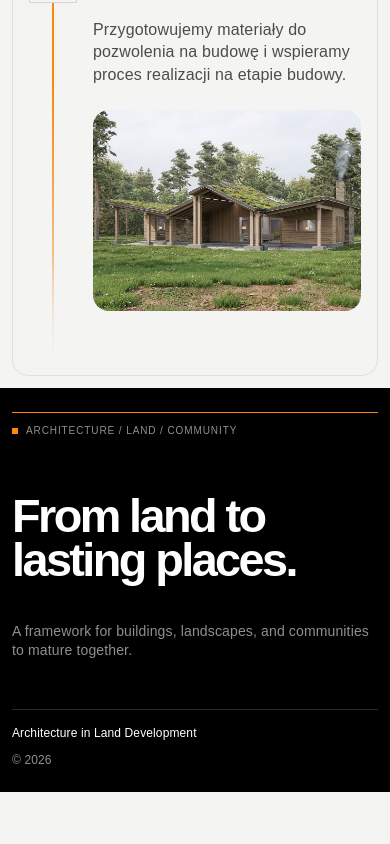
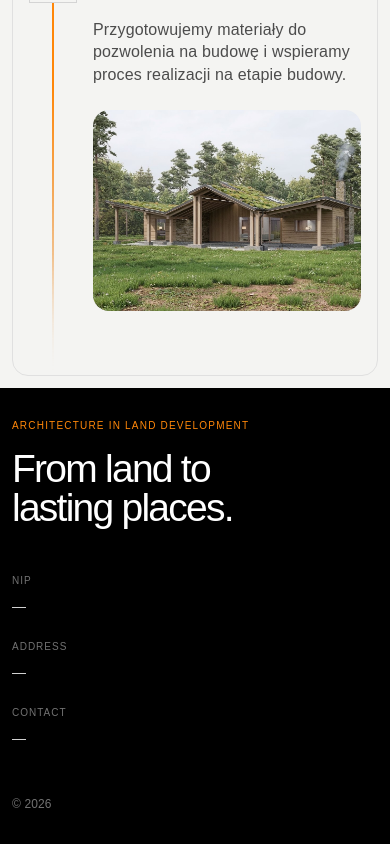
Before and after one commit to PafkoRoki/ARCHITECTURE-in-LAND-DEVELOPMENT, a React (Vite) app in the folder frontend/: page / in a window 390 px wide. Shown: the part 7507-8351 px from the top of the page. Before the commit the page ends 8299 px from the top, so only its background shows below. Built offline with nearby package versions, Linux system fonts and the light colour scheme; a web font is replaced by a local one.

Commit message:
style: make footer ultra minimal

```diff
--- a/frontend/src/components/Footer.css
+++ b/frontend/src/components/Footer.css
@@ -7,7 +7,6 @@
 
 .site-footer {
   width: 100%;
-  overflow: hidden;
   color: #ffffff;
   background-color: #000000;
 }
@@ -19,125 +18,96 @@
   width: 100%;
   max-width: 120rem;
   margin: 0 auto;
-  padding: clamp(1.5rem, 2.5vw, 2.5rem) clamp(1.5rem, 4vw, 4rem)
-    calc(clamp(1.5rem, 2.5vw, 2.5rem) + env(safe-area-inset-bottom));
+  padding: clamp(2rem, 3.5vw, 3.5rem) clamp(1.5rem, 4vw, 4rem)
+    calc(clamp(2rem, 3.5vw, 3.5rem) + env(safe-area-inset-bottom));
 }
 
-.site-footer__eyebrow-row {
-  grid-column: 1 / -1;
-  display: flex;
-  align-items: center;
-  gap: 0.625rem;
-  padding-top: 0.75rem;
-  border-top: 1px solid #ff8709;
+.site-footer__introduction {
+  grid-column: 1 / span 5;
 }
 
-.site-footer__marker {
-  flex: none;
-  width: 0.375rem;
-  height: 0.375rem;
-  background-color: #ff8709;
-}
-
-.site-footer__eyebrow {
+.site-footer__identity {
   margin: 0;
-  color: #8f8f8f;
+  color: #ff8709;
   font-size: clamp(0.625rem, 0.8vw, 0.75rem);
   line-height: var(--type-label-leading);
-  letter-spacing: 0.14em;
+  letter-spacing: 0.12em;
+  text-transform: uppercase;
 }
 
 .site-footer__heading {
-  grid-column: 1 / span 7;
-  max-width: 11ch;
-  margin: clamp(3.5rem, 6vw, 6rem) 0 clamp(3rem, 5vw, 5rem);
+  max-width: 12ch;
+  margin: 1rem 0 0;
   color: #ffffff;
-  font-size: clamp(2.75rem, 5.2vw, 5.75rem);
-  font-weight: 600;
-  line-height: 0.94;
-  letter-spacing: -0.055em;
+  font-size: clamp(2rem, 3.5vw, 3.75rem);
+  font-weight: 500;
+  line-height: 1;
+  letter-spacing: -0.045em;
   text-wrap: balance;
 }
 
-.site-footer__supporting-text {
-  grid-column: 9 / -1;
-  align-self: end;
-  max-width: 24rem;
-  margin: 0 0 clamp(3rem, 5vw, 5rem);
-  color: #8f8f8f;
-  font-size: var(--type-body-size);
-  line-height: 1.4;
-  letter-spacing: var(--type-body-tracking);
+.site-footer__business-details {
+  grid-column: 7 / -1;
+  display: grid;
+  grid-template-columns: repeat(3, minmax(0, 1fr));
+  align-self: start;
+  gap: var(--card-spacing);
+  margin: 0;
 }
 
-.site-footer__identity-row {
-  grid-column: 1 / -1;
-  display: flex;
-  align-items: flex-end;
-  justify-content: space-between;
-  gap: 2rem;
-  padding-top: 1rem;
-  border-top: 1px solid #292929;
+.site-footer__business-detail dt {
+  color: #727272;
+  font-size: clamp(0.625rem, 0.8vw, 0.75rem);
+  line-height: var(--type-label-leading);
+  letter-spacing: 0.1em;
+  text-transform: uppercase;
 }
 
-.site-footer__identity,
+.site-footer__business-detail dd {
+  margin: 0.625rem 0 0;
+  color: #d4d4d4;
+  font-size: var(--type-body-size);
+  line-height: var(--type-body-leading);
+  overflow-wrap: anywhere;
+}
+
 .site-footer__copyright {
-  margin: 0;
+  grid-column: 7 / -1;
+  margin: clamp(3rem, 5vw, 5rem) 0 0;
+  color: #727272;
   font-size: var(--type-label-size);
   line-height: var(--type-label-leading);
 }
 
-.site-footer__identity {
-  color: #ffffff;
-}
-
-.site-footer__copyright {
-  color: #8f8f8f;
-  text-align: right;
-}
-
 @media (max-width: 767px) {
-  .site-footer__inner {
-    display: block;
+  .site-footer__introduction,
+  .site-footer__business-details,
+  .site-footer__copyright {
+    grid-column: 1 / -1;
   }
 
-  .site-footer__heading {
-    max-width: 11ch;
-    margin: clamp(3.5rem, 12vw, 5rem) 0 clamp(2.5rem, 9vw, 4rem);
-    font-size: clamp(2.75rem, 10vw, 4.5rem);
+  .site-footer__business-details {
+    margin-top: clamp(3rem, 10vw, 4.5rem);
   }
 
-  .site-footer__supporting-text {
-    max-width: 24rem;
-    margin: 0 0 clamp(3rem, 10vw, 4.5rem);
+  .site-footer__copyright {
+    margin-top: clamp(3rem, 10vw, 4.5rem);
   }
 }
 
 @media (max-width: 479px) {
   .site-footer__inner {
+    display: block;
     padding-right: var(--card-spacing);
     padding-left: var(--card-spacing);
   }
 
-  .site-footer__eyebrow-row {
-    gap: 0.5rem;
+  .site-footer__heading {
+    font-size: clamp(2rem, 10vw, 2.75rem);
   }
 
-  .site-footer__eyebrow {
-    letter-spacing: 0.09em;
-  }
-
-  .site-footer__heading {
-    font-size: clamp(2.5rem, 12vw, 3.75rem);
-  }
-
-  .site-footer__identity-row {
-    align-items: flex-start;
-    flex-direction: column;
-    gap: 0.75rem;
-  }
-
-  .site-footer__copyright {
-    text-align: left;
+  .site-footer__business-details {
+    grid-template-columns: 1fr;
+    gap: 1.5rem;
   }
 }
--- a/frontend/src/components/Footer.tsx
+++ b/frontend/src/components/Footer.tsx
@@ -6,25 +6,23 @@ export function Footer() {
   return (
     <footer className="site-footer" aria-labelledby="site-footer-heading">
       <div className="site-footer__inner">
-        <div className="site-footer__eyebrow-row">
-          <span className="site-footer__marker" aria-hidden="true" />
-          <p className="site-footer__eyebrow">{FOOTER_CONTENT.eyebrow}</p>
+        <div className="site-footer__introduction">
+          <p className="site-footer__identity">{FOOTER_CONTENT.identity}</p>
+          <h2 id="site-footer-heading" className="site-footer__heading">
+            {FOOTER_CONTENT.heading}
+          </h2>
         </div>
 
-        <h2 id="site-footer-heading" className="site-footer__heading">
-          {FOOTER_CONTENT.heading}
-        </h2>
+        <dl className="site-footer__business-details">
+          {FOOTER_CONTENT.businessDetails.map((detail) => (
+            <div className="site-footer__business-detail" key={detail.label}>
+              <dt>{detail.label}</dt>
+              <dd>{detail.value}</dd>
+            </div>
+          ))}
+        </dl>
 
-        <p className="site-footer__supporting-text">
-          {FOOTER_CONTENT.supportingText}
-        </p>
-
-        <div className="site-footer__identity-row">
-          <p className="site-footer__identity">{FOOTER_CONTENT.identity}</p>
-          <p className="site-footer__copyright">
-            &copy; {currentYear}
-          </p>
-        </div>
+        <p className="site-footer__copyright">&copy; {currentYear}</p>
       </div>
     </footer>
   )
--- a/frontend/src/content/landingPageContent.ts
+++ b/frontend/src/content/landingPageContent.ts
@@ -167,17 +167,27 @@ export const {
   steps: PROCESS_STEPS,
 } = PROCESS_CONTENT
 
+export type FooterBusinessDetail = Readonly<{
+  label: string
+  value: string
+}>
+
 export type FooterContent = Readonly<{
-  eyebrow: string
   heading: string
-  supportingText: string
   identity: string
+  businessDetails: readonly [
+    FooterBusinessDetail,
+    FooterBusinessDetail,
+    FooterBusinessDetail,
+  ]
 }>
 
 export const FOOTER_CONTENT = {
-  eyebrow: 'ARCHITECTURE / LAND / COMMUNITY',
   heading: 'From land to lasting places.',
-  supportingText:
-    'A framework for buildings, landscapes, and communities to mature together.',
   identity: 'Architecture in Land Development',
+  businessDetails: [
+    { label: 'NIP', value: '—' },
+    { label: 'Address', value: '—' },
+    { label: 'Contact', value: '—' },
+  ],
 } as const satisfies FooterContent
```
Also changed, not shown: 1 other file (tests, documents, lock files or other folders).
